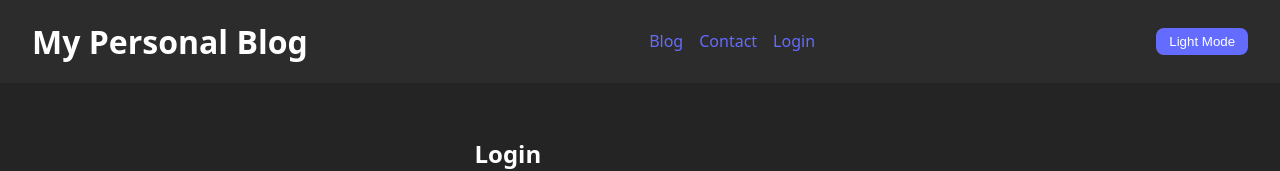
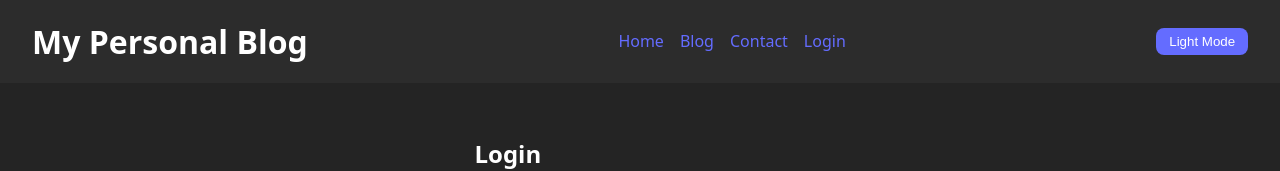
Before and after one commit to AlanUL/lab9, a React (Vite) app: page /login in a window 1280 px wide. Shown: the top 171 px of the page. Built offline with nearby package versions, Linux system fonts and the light colour scheme.

Commit message:
Final Header.jsx

```diff
--- a/src/Components/Header/Header.jsx
+++ b/src/Components/Header/Header.jsx
@@ -22,7 +22,8 @@ function Header() {
         <header className="site-header">
             <h1 className="site-title">My Personal Blog</h1>
             <nav className="main-nav">
-                <Link to="/">Blog</Link>
+                <Link to="/">Home</Link>
+                <Link to="/blog">Blog</Link>
                 <Link to="/contact">Contact</Link>
 
                 {user ? (
```
